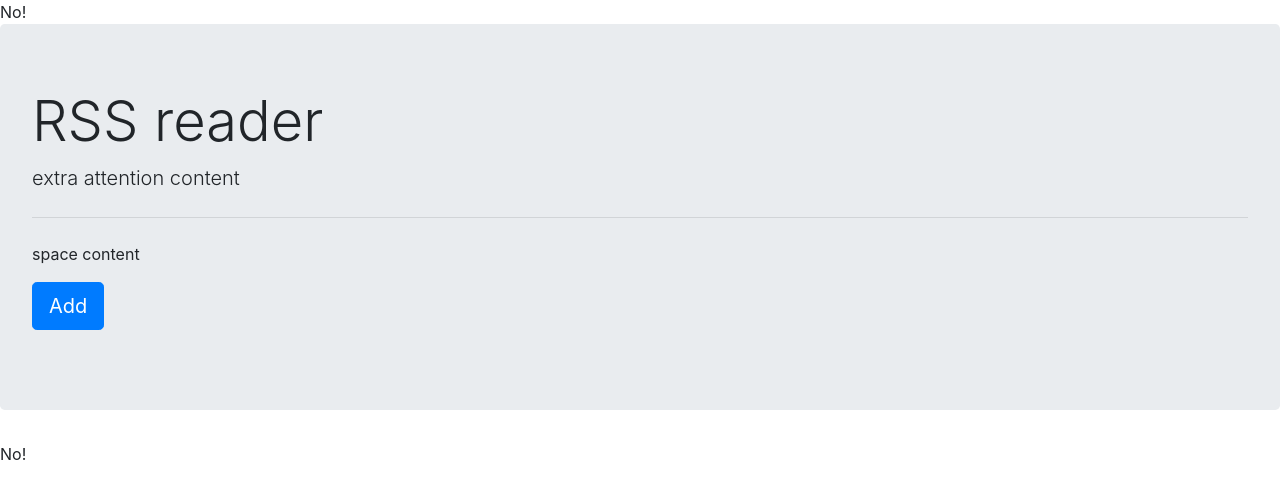
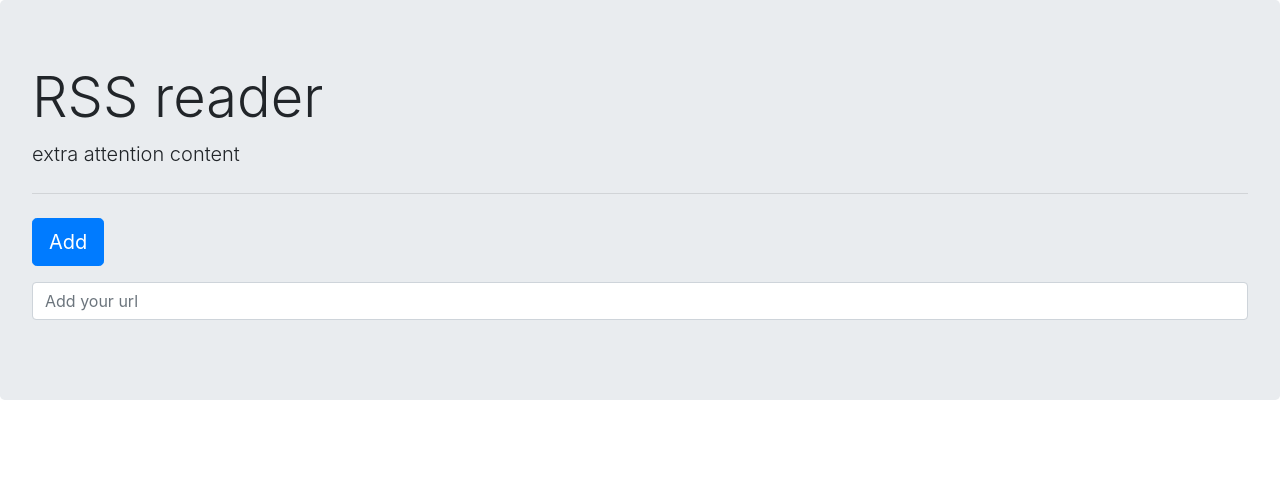
Before and after one commit to mimikria96/project-lvl3-s234, a website built with webpack: page index.html in a window 1280 px wide. Built offline with nearby package versions, Linux system fonts and the light colour scheme.

Commit message:
fix first step

```diff
--- a/index.html
+++ b/index.html
@@ -3,18 +3,20 @@
   <head>
     <meta http-equiv="Content-type" content="text/html; charset=utf-8"/>
     <title>title</title>
-    <link rel="stylesheet" href="https://maxcdn.bootstrapcdn.com/bootstrap/4.0.0/css/bootstrap.min.css" integrity="sha384-Gn5384xqQ1aoWXA+058RXPxPg6fy4IWvTNh0E263XmFcJlSAwiGgFAW/dAiS6JXm" crossorigin="anonymous">
   </head>
   <body>
-    <script type="text/javascript" src="./src/index.js"></script></body>
+<script type="text/javascript" src="./dist/main.js"></script>
   <div class="jumbotron">
    <h1 class="display-4">RSS reader</h1>
    <p class="lead">extra attention content </p>
     <hr class="my-4">
-  <p>space content </p>
    <p class="lead">
-    <a class="btn btn-primary btn-lg" href="#" role="button">Add</a>
+    <a id="mainAddButton" class="btn btn-primary btn-lg" href="#" role="button">Add</a>
    </p>
+  <div  id="addNewUrlArea" class="input-group mb-3" style="display: ">
+  <input type="text"  id="inputNewUrl" class="form-control" placeholder="Add your url" aria-label="Recipient's username" aria-describedby="basic-addon2">
 </div>
+</div>
+
   </body>
 </html>
--- a/package.json
+++ b/package.json
@@ -48,7 +48,11 @@
   },
   "dependencies": {
     "autoprefixer": "^8.4.1",
-    "bootstrap": "^4.1.0"
+    "axios": "^0.18.0",
+    "bootstrap": "^4.1.0",
+    "jquery": "^3.3.1",
+    "popper.js": "^1.14.3",
+    "validator": "^9.4.1"
   },
   "author": "",
   "license": "ISC",
--- a/src/index.js
+++ b/src/index.js
@@ -1,7 +1,16 @@
-const test = () => {
-  const element = document.createElement('div');
-  element.innerHTML = 'No!';
-  return element;
-};
+import 'bootstrap';
+import 'bootstrap/dist/css/bootstrap.min.css';
+import isURL from 'validator/lib/isURL';
 
-document.body.appendChild(test());
+function isValid() {
+  if (!isURL(this.value)) {
+    this.style = 'box-shadow: inset 0 1px 1px rgba(0,0,0,.075),0 1px 8px rgba(255,0,0,.6)';
+    return;
+  }
+  this.style = 'box-shadow: inset 0 1px 1px rgba(0,0,0,.075),0 0 8px rgba(102,175,233,.6)';
+}
+// const addButton = document.querySelector('#mainAddButton');
+// const divNewUrlArea = document.querySelector('#addNewUrlArea');
+const inputNewUrl = document.querySelector('#inputNewUrl');
+
+inputNewUrl.addEventListener('click', isValid);
```
Also changed, not shown: dist/index.html, dist/main.js, 1 other file. Lines whose indentation alone changed are shown as unchanged.
